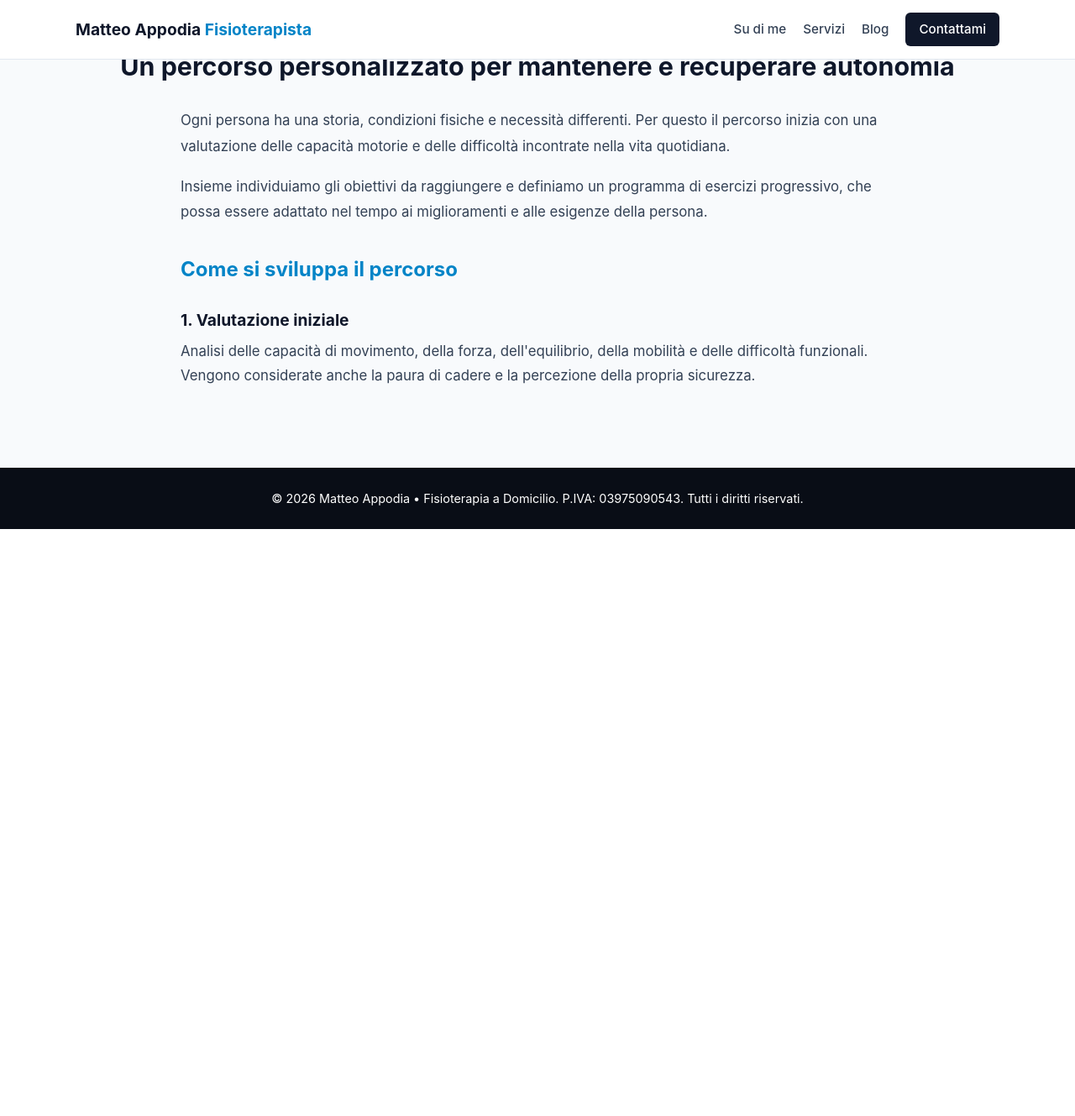
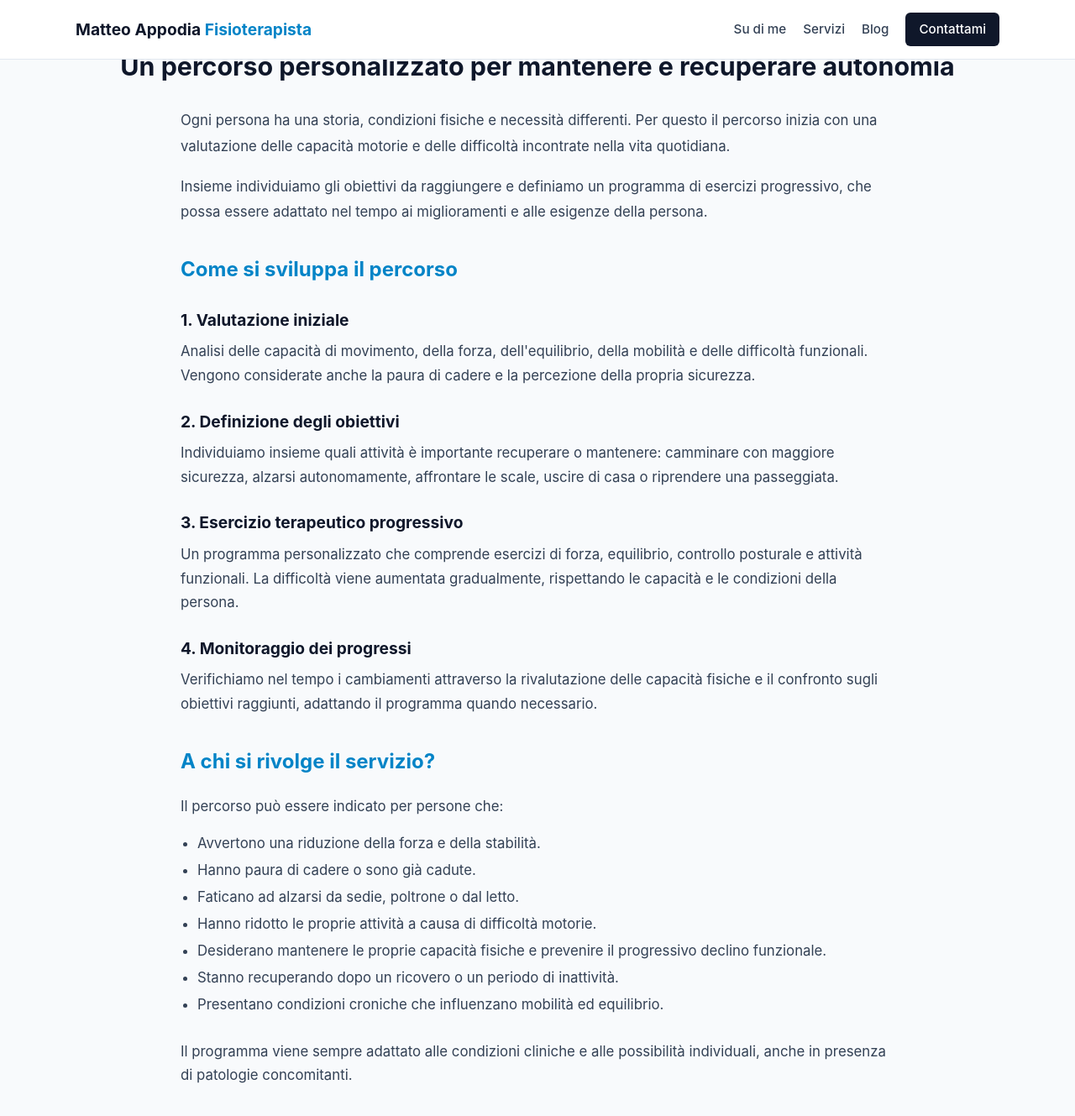
Before and after one commit to matteoappodia02-max/matteo-appodia-fisioterapista, a Jekyll site: the page built from riabilitazione-anziani.md, in a window 1280 px wide and 1400 px high, scrolled down 2967 px. Shown: the top 1329 px of the window at 84% size. Built offline with Jekyll 4.4.1, drawn with Linux system fonts in a browser that asks for light colours; before the commit the page ends 3597 px from its top, so only the background shows below that; some of the changed text lies outside the part shown.

Commit message:
Update riabilitazione-anziani.md

```diff
--- a/riabilitazione-anziani.md
+++ b/riabilitazione-anziani.md
@@ -8,190 +8,154 @@
 <!-- HERO E INTRODUZIONE -->
 <div class="section section-light">
     <div class="container">
-
-        <h1 style="color: var(--primary); font-size: 2.3rem; text-align: center; margin-bottom: 15px;">
-            Fisioterapia per Anziani e Autonomia
-        </h1>
-
-        <p class="section-subtitle" style="max-width: 850px; margin: 0 auto 40px auto; text-align: center; color: #1e293b; font-size: 1.2rem; line-height: 1.7;">
-            Mantenere la propria autonomia significa continuare a fare le cose che contano. Un percorso di fisioterapia personalizzato per migliorare forza, equilibrio e capacità di movimento, direttamente a casa tua, a Foligno e dintorni.
-        </p>
+        <h1 style="color: var(--primary); font-size: 2.3rem; text-align: center; margin-bottom: 15px;">Fisioterapia per Anziani e Autonomia</h1>
+        <p class="section-subtitle" style="max-width: 850px; margin: 0 auto 40px auto; text-align: center; color: #1e293b; font-size: 1.2rem; line-height: 1.7;">Mantenere la propria autonomia significa continuare a fare le cose che contano. Un percorso di fisioterapia personalizzato per migliorare forza, equilibrio e capacità di movimento, direttamente a casa tua, a Foligno e dintorni.</p>
 
         <div class="about-grid" style="margin-bottom: 50px;">
-
             <div class="about-text">
-
-                <h2 style="color: var(--accent); font-size: 1.8rem; margin-bottom: 15px;">
-                    Quando muoversi diventa più faticoso, anche le piccole cose possono cambiare
-                </h2>
-
-                <p style="color: #1e293b; line-height: 1.7; margin-bottom: 15px; font-size: 1.05rem;">
-                    Con il passare degli anni può capitare di accorgersi che alcuni movimenti non sono più semplici come un tempo. Alzarsi dal letto o dalla poltrona richiede più fatica, camminare diventa meno sicuro, fare le scale comporta uno sforzo maggiore.
-                </p>
-
-                <p style="color: #1e293b; line-height: 1.7; margin-bottom: 15px; font-size: 1.05rem;">
-                    A volte si inizia a evitare una passeggiata, una commissione o un'attività che prima faceva parte della propria giornata. Questi cambiamenti possono essere legati a una riduzione della forza muscolare, dell'equilibrio e della capacità di adattarsi alle diverse situazioni di movimento.
-                </p>
-
-                <p style="color: #1e293b; line-height: 1.7; margin-bottom: 15px; font-size: 1.05rem;">
-                    Anche dopo una caduta, un ricovero o un periodo di inattività, può diventare difficile ritrovare la sicurezza necessaria per muoversi liberamente.
-                </p>
-
+                <h2 style="color: var(--accent); font-size: 1.8rem; margin-bottom: 15px;">Quando muoversi diventa più faticoso, anche le piccole cose possono cambiare</h2>
+                <p style="color: #1e293b; line-height: 1.7; margin-bottom: 15px; font-size: 1.05rem;">Con il passare degli anni può capitare di accorgersi che alcuni movimenti non sono più semplici come un tempo. Alzarsi dal letto o dalla poltrona richiede più fatica, camminare diventa meno sicuro, fare le scale comporta uno sforzo maggiore.</p>
+                <p style="color: #1e293b; line-height: 1.7; margin-bottom: 15px; font-size: 1.05rem;">A volte si inizia a evitare una passeggiata, una commissione o un'attività che prima faceva parte della propria giornata. Questi cambiamenti possono essere legati a una riduzione della forza muscolare, dell'equilibrio e della capacità di adattarsi alle diverse situazioni di movimento.</p>
+                <p style="color: #1e293b; line-height: 1.7; margin-bottom: 15px; font-size: 1.05rem;">Anche dopo una caduta, un ricovero o un periodo di inattività, può diventare difficile ritrovare la sicurezza necessaria per muoversi liberamente.</p>
             </div>
-
             <div class="about-image">
                 <img src="{{ site.baseurl }}/images/anziano.jpg" alt="Fisioterapia domiciliare per anziani e recupero dell'autonomia" class="service-hero-img" style="border-radius: 12px; object-fit: cover; width: 100%; height: 100%; min-height: 300px; box-shadow: 0 10px 25px rgba(0,0,0,0.1);">
             </div>
-
         </div>
-
     </div>
 </div>
 
 <!-- AGITATION: CONSEGUENZE SULLA QUOTIDIANITÀ -->
 <div class="section section-light" style="background-color: #f1f5f9;">
     <div class="container">
-
         <div style="max-width: 850px; margin: 0 auto;">
-
-            <h2 style="color: var(--primary); font-size: 1.9rem; margin-bottom: 20px; text-align: center;">
-                Il problema non è soltanto la difficoltà di un movimento
-            </h2>
-
-            <p style="color: #334155; line-height: 1.8; font-size: 1.05rem; margin-bottom: 18px;">
-                Quando ci si sente meno sicuri nei propri movimenti, può diventare naturale iniziare a fare meno attività.
-            </p>
-
-            <p style="color: #334155; line-height: 1.8; font-size: 1.05rem; margin-bottom: 18px;">
-                Si cammina meno, si evitano le scale, si preferisce rimanere seduti e si chiede più spesso aiuto anche per compiti che prima si svolgevano autonomamente.
-            </p>
-
-            <p style="color: #334155; line-height: 1.8; font-size: 1.05rem; margin-bottom: 18px;">
-                La paura di cadere può contribuire a limitare ulteriormente il movimento. E quando si riducono le occasioni di utilizzare le proprie capacità fisiche, diventa più difficile mantenerle nel tempo.
-            </p>
-
-            <p style="color: #334155; line-height: 1.8; font-size: 1.05rem; margin-bottom: 18px;">
-                Si può così entrare in un circolo vizioso: meno movimento, minore fiducia nelle proprie capacità, maggiore difficoltà nelle attività quotidiane.
-            </p>
-
-            <p style="color: #334155; line-height: 1.8; font-size: 1.05rem;">
-                <strong style="color: var(--primary);">Recuperare sicurezza non significa semplicemente imparare a evitare le cadute, ma ritrovare la possibilità di partecipare alla propria vita senza rinunciare inutilmente a ciò che si desidera fare.</strong>
-            </p>
-
+            <h2 style="color: var(--primary); font-size: 1.9rem; margin-bottom: 20px; text-align: center;">Il problema non è soltanto la difficoltà di un movimento</h2>
+            <p style="color: #334155; line-height: 1.8; font-size: 1.05rem; margin-bottom: 18px;">Quando ci si sente meno sicuri nei propri movimenti, può diventare naturale iniziare a fare meno attività.</p>
+            <p style="color: #334155; line-height: 1.8; font-size: 1.05rem; margin-bottom: 18px;">Si cammina meno, si evitano le scale, si preferisce rimanere seduti e si chiede più spesso aiuto anche per compiti che prima si svolgevano autonomamente.</p>
+            <p style="color: #334155; line-height: 1.8; font-size: 1.05rem; margin-bottom: 18px;">La paura di cadere può contribuire a limitare ulteriormente il movimento. E quando si riducono le occasioni di utilizzare le proprie capacità fisiche, diventa più difficile mantenerle nel tempo.</p>
+            <p style="color: #334155; line-height: 1.8; font-size: 1.05rem; margin-bottom: 18px;">Si può così entrare in un circolo vizioso: meno movimento, minore fiducia nelle proprie capacità, maggiore difficoltà nelle attività quotidiane.</p>
+            <p style="color: #334155; line-height: 1.8; font-size: 1.05rem;"><strong style="color: var(--primary);">Recuperare sicurezza non significa semplicemente imparare a evitare le cadute, ma ritrovare la possibilità di partecipare alla propria vita senza rinunciare inutilmente a ciò che si desidera fare.</strong></p>
         </div>
-
     </div>
 </div>
 
 <!-- BRAND ELEVATION -->
 <div class="section section-light">
     <div class="container">
+        <div style="max-width: 950px; margin: 0 auto;">
+            <h2 style="color: var(--accent); font-size: 1.9rem; text-align: center; margin-bottom: 25px;">La sicurezza si costruisce attraverso capacità che possono essere allenate</h2>
+            <p style="color: #1e293b; line-height: 1.8; font-size: 1.05rem; margin-bottom: 18px;">La fisioterapia per l'anziano non dovrebbe limitarsi a proporre movimenti generici o attività poco collegate alle difficoltà che la persona incontra ogni giorno.</p>
+            <p style="color: #1e293b; line-height: 1.8; font-size: 1.05rem; margin-bottom: 18px;">È importante lavorare sulle capacità fisiche che permettono di affrontare concretamente la quotidianità: alzarsi, camminare, cambiare direzione, superare un ostacolo, mantenere l'equilibrio e gestire situazioni impreviste.</p>
+            <p style="color: #1e293b; line-height: 1.8; font-size: 1.05rem; margin-bottom: 35px;">Per questo il mio approccio si basa su esercizi strutturati, progressivi e adattati alle capacità della persona, con particolare attenzione a tre componenti fondamentali.</p>
 
-        <div style="max-width: 950px; margin: 0 auto;">
-
-            <h2 style="color: var(--accent); font-size: 1.9rem; text-align: center; margin-bottom: 25px;">
-                La sicurezza si costruisce attraverso capacità che possono essere allenate
-            </h2>
-
-            <p style="color: #1e293b; line-height: 1.8; font-size: 1.05rem; margin-bottom: 18px;">
-                La fisioterapia per l'anziano non dovrebbe limitarsi a proporre movimenti generici o attività poco collegate alle difficoltà che la persona incontra ogni giorno.
-            </p>
-
-            <p style="color: #1e293b; line-height: 1.8; font-size: 1.05rem; margin-bottom: 18px;">
-                È importante lavorare sulle capacità fisiche che permettono di affrontare concretamente la quotidianità: alzarsi, camminare, cambiare direzione, superare un ostacolo, mantenere l'equilibrio e gestire situazioni impreviste.
-            </p>
-
-            <p style="color: #1e293b; line-height: 1.8; font-size: 1.05rem; margin-bottom: 35px;">
-                Per questo il mio approccio si basa su esercizi strutturati, progressivi e adattati alle capacità della persona, con particolare attenzione a tre componenti fondamentali.
-            </p>
-
-            <!-- FORZA -->
             <div style="display: flex; gap: 20px; align-items: flex-start; margin-bottom: 30px; flex-wrap: wrap;">
-                <div style="flex: 0 0 65px; font-size: 2rem; color: var(--accent);">
-                    <i class="fas fa-dumbbell"></i>
-                </div>
+                <div style="flex: 0 0 65px; font-size: 2rem; color: var(--accent);"><i class="fas fa-dumbbell"></i></div>
                 <div style="flex: 1; min-width: 220px;">
                     <h3 style="color: var(--primary); font-size: 1.35rem; margin-bottom: 10px;">Forza muscolare</h3>
-                    <p style="color: #334155; line-height: 1.7; font-size: 1.05rem;">
-                        Allenare la forza delle gambe e degli altri distretti coinvolti nei movimenti quotidiani per migliorare la capacità di alzarsi, camminare, salire le scale e affrontare gli spostamenti.
-                    </p>
+                    <p style="color: #334155; line-height: 1.7; font-size: 1.05rem;">Allenare la forza delle gambe e degli altri distretti coinvolti nei movimenti quotidiani per migliorare la capacità di alzarsi, camminare, salire le scale e affrontare gli spostamenti.</p>
                 </div>
             </div>
 
             <hr style="border: 0; border-top: 1px solid #e2e8f0; margin: 25px 0;">
 
-            <!-- EQUILIBRIO -->
             <div style="display: flex; gap: 20px; align-items: flex-start; margin-bottom: 30px; flex-wrap: wrap;">
-                <div style="flex: 0 0 65px; font-size: 2rem; color: var(--accent);">
-                    <i class="fas fa-person-walking"></i>
-                </div>
+                <div style="flex: 0 0 65px; font-size: 2rem; color: var(--accent);"><i class="fas fa-person-walking"></i></div>
                 <div style="flex: 1; min-width: 220px;">
                     <h3 style="color: var(--primary); font-size: 1.35rem; margin-bottom: 10px;">Equilibrio e controllo del movimento</h3>
-                    <p style="color: #334155; line-height: 1.7; font-size: 1.05rem;">
-                        Migliorare la capacità di mantenere e recuperare l'equilibrio, spostare il peso del corpo, cambiare direzione e adattarsi alle diverse condizioni dell'ambiente.
-                    </p>
+                    <p style="color: #334155; line-height: 1.7; font-size: 1.05rem;">Migliorare la capacità di mantenere e recuperare l'equilibrio, spostare il peso del corpo, cambiare direzione e adattarsi alle diverse condizioni dell'ambiente.</p>
                 </div>
             </div>
 
             <hr style="border: 0; border-top: 1px solid #e2e8f0; margin: 25px 0;">
 
-            <!-- TERRA E RIALZAMENTO -->
             <div style="display: flex; gap: 20px; align-items: flex-start; margin-bottom: 35px; flex-wrap: wrap;">
-                <div style="flex: 0 0 65px; font-size: 2rem; color: var(--accent);">
-                    <i class="fas fa-person-falling"></i>
-                </div>
+                <div style="flex: 0 0 65px; font-size: 2rem; color: var(--accent);"><i class="fas fa-person-falling"></i></div>
                 <div style="flex: 1; min-width: 220px;">
                     <h3 style="color: var(--primary); font-size: 1.35rem; margin-bottom: 10px;">Capacità di andare a terra e rialzarsi</h3>
-                    <p style="color: #334155; line-height: 1.7; font-size: 1.05rem;">
-                        Allenare, quando possibile e in condizioni di sicurezza, la capacità di scendere a terra, muoversi in questa posizione e rialzarsi. Un aspetto spesso trascurato, ma importante per affrontare con maggiore preparazione un'eventuale caduta.
-                    </p>
+                    <p style="color: #334155; line-height: 1.7; font-size: 1.05rem;">Allenare, quando possibile e in condizioni di sicurezza, la capacità di scendere a terra, muoversi in questa posizione e rialzarsi. Un aspetto spesso trascurato, ma importante per affrontare con maggiore preparazione un'eventuale caduta.</p>
                 </div>
             </div>
 
-            <!-- FAME -->
             <div style="background: #f1f5f9; padding: 30px; border-radius: 12px; border-left: 4px solid var(--accent);">
                 <h3 style="color: var(--primary); font-size: 1.4rem; margin-bottom: 15px;">Un programma ispirato al protocollo FaME</h3>
-                <p style="color: #334155; line-height: 1.8; font-size: 1.05rem; margin-bottom: 15px;">
-                    Il lavoro prende ispirazione dai principi del programma <strong>Falls Management Exercise (FaME)</strong>, un modello di esercizio strutturato per le persone anziane, orientato al miglioramento dell'equilibrio, della forza e della funzionalità, con particolare attenzione alla prevenzione delle cadute.
-                </p>
-                <p style="color: #334155; line-height: 1.8; font-size: 1.05rem;">
-                    Non si tratta di proporre una semplice sequenza di esercizi uguale per tutti: intensità, difficoltà e progressione vengono adattate alle capacità iniziali e agli obiettivi individuali.
-                </p>
-                <p style="color: #334155; line-height: 1.8; font-size: 1.05rem; margin-top: 15px;">
-                    <strong>L'obiettivo è costruire capacità che abbiano un'utilità concreta nella vita di tutti i giorni.</strong>
-                </p>
+                <p style="color: #334155; line-height: 1.8; font-size: 1.05rem; margin-bottom: 15px;">Il lavoro prende ispirazione dai principi del programma <strong>Falls Management Exercise (FaME)</strong>, un modello di esercizio strutturato per le persone anziane, orientato al miglioramento dell'equilibrio, della forza e della funzionalità, con particolare attenzione alla prevenzione delle cadute.</p>
+                <p style="color: #334155; line-height: 1.8; font-size: 1.05rem;">Non si tratta di proporre una semplice sequenza di esercizi uguale per tutti: intensità, difficoltà e progressione vengono adattate alle capacità iniziali e agli obiettivi individuali.</p>
+                <p style="color: #334155; line-height: 1.8; font-size: 1.05rem; margin-top: 15px;"><strong>L'obiettivo è costruire capacità che abbiano un'utilità concreta nella vita di tutti i giorni.</strong></p>
             </div>
-
         </div>
-
     </div>
 </div>
 
 <!-- SOLUZIONE E PERCORSO -->
 <div class="section section-light" style="background-color: #f8fafc;">
     <div class="container">
-
-        <h2 style="color: var(--primary); font-size: 1.9rem; text-align: center; margin-bottom: 25px;">
-            Un percorso personalizzato per mantenere e recuperare autonomia
-        </h2>
-
+        <h2 style="color: var(--primary); font-size: 1.9rem; text-align: center; margin-bottom: 25px;">Un percorso personalizzato per mantenere e recuperare autonomia</h2>
         <div style="max-width: 850px; margin: 0 auto;">
-
-            <p style="color: #334155; line-height: 1.8; font-size: 1.05rem; margin-bottom: 18px;">
-                Ogni persona ha una storia, condizioni fisiche e necessità differenti. Per questo il percorso inizia con una valutazione delle capacità motorie e delle difficoltà incontrate nella vita quotidiana.
-            </p>
-
-            <p style="color: #334155; line-height: 1.8; font-size: 1.05rem; margin-bottom: 35px;">
-                Insieme individuiamo gli obiettivi da raggiungere e definiamo un programma di esercizi progressivo, che possa essere adattato nel tempo ai miglioramenti e alle esigenze della persona.
-            </p>
+            <p style="color: #334155; line-height: 1.8; font-size: 1.05rem; margin-bottom: 18px;">Ogni persona ha una storia, condizioni fisiche e necessità differenti. Per questo il percorso inizia con una valutazione delle capacità motorie e delle difficoltà incontrate nella vita quotidiana.</p>
+            <p style="color: #334155; line-height: 1.8; font-size: 1.05rem; margin-bottom: 35px;">Insieme individuiamo gli obiettivi da raggiungere e definiamo un programma di esercizi progressivo, che possa essere adattato nel tempo ai miglioramenti e alle esigenze della persona.</p>
 
             <h3 style="color: var(--accent); font-size: 1.5rem; margin-bottom: 25px;">Come si sviluppa il percorso</h3>
 
             <div style="margin-bottom: 25px;">
                 <h4 style="color: var(--primary); font-size: 1.2rem; margin-bottom: 8px;">1. Valutazione iniziale</h4>
-                <p style="color: #334155; line-height: 1.7; font-size: 1.05rem;">
-                    Analisi delle capacità di movimento, della forza, dell'equilibrio, della mobilità e delle difficoltà funzionali. Vengono considerate anche la paura di cadere e la percezione della propria sicurezza.
-                </p>
+                <p style="color: #334155; line-height: 1.7; font-size: 1.05rem;">Analisi delle capacità di movimento, della forza, dell'equilibrio, della mobilità e delle difficoltà funzionali. Vengono considerate anche la paura di cadere e la percezione della propria sicurezza.</p>
+            </div>
+            <div style="margin-bottom: 25px;">
+                <h4 style="color: var(--primary); font-size: 1.2rem; margin-bottom: 8px;">2. Definizione degli obiettivi</h4>
+                <p style="color: #334155; line-height: 1.7; font-size: 1.05rem;">Individuiamo insieme quali attività è importante recuperare o mantenere: camminare con maggiore sicurezza, alzarsi autonomamente, affrontare le scale, uscire di casa o riprendere una passeggiata.</p>
+            </div>
+            <div style="margin-bottom: 25px;">
+                <h4 style="color: var(--primary); font-size: 1.2rem; margin-bottom: 8px;">3. Esercizio terapeutico progressivo</h4>
+                <p style="color: #334155; line-height: 1.7; font-size: 1.05rem;">Un programma personalizzato che comprende esercizi di forza, equilibrio, controllo posturale e attività funzionali. La difficoltà viene aumentata gradualmente, rispettando le capacità e le condizioni della persona.</p>
+            </div>
+            <div style="margin-bottom: 35px;">
+                <h4 style="color: var(--primary); font-size: 1.2rem; margin-bottom: 8px;">4. Monitoraggio dei progressi</h4>
+                <p style="color: #334155; line-height: 1.7; font-size: 1.05rem;">Verifichiamo nel tempo i cambiamenti attraverso la rivalutazione delle capacità fisiche e il confronto sugli obiettivi raggiunti, adattando il programma quando necessario.</p>
             </div>
 
-            <div style="margin-bottom: 25px;">
+            <h3 style="color: var(--accent); font-size: 1.5rem; margin-bottom: 20px;">A chi si rivolge il servizio?</h3>
+            <p style="color: #334155; line-height: 1.7; font-size: 1.05rem; margin-bottom: 15px;">Il percorso può essere indicato per persone che:</p>
+            <ul style="margin: 15px 0 25px 20px; color: #334155; line-height: 1.9; font-size: 1.05rem;">
+                <li>Avvertono una riduzione della forza e della stabilità.</li>
+                <li>Hanno paura di cadere o sono già cadute.</li>
+                <li>Faticano ad alzarsi da sedie, poltrone o dal letto.</li>
+                <li>Hanno ridotto le proprie attività a causa di difficoltà motorie.</li>
+                <li>Desiderano mantenere le proprie capacità fisiche e prevenire il progressivo declino funzionale.</li>
+                <li>Stanno recuperando dopo un ricovero o un periodo di inattività.</li>
+                <li>Presentano condizioni croniche che influenzano mobilità ed equilibrio.</li>
+            </ul>
+            <p style="color: #334155; line-height: 1.7; font-size: 1.05rem;">Il programma viene sempre adattato alle condizioni cliniche e alle possibilità individuali, anche in presenza di patologie concomitanti.</p>
+        </div>
+    </div>
+</div>
+
+<!-- VALORE DEL DOMICILIO -->
+<div class="section section-light">
+    <div class="container">
+        <div style="max-width: 850px; margin: 0 auto;">
+            <h2 style="color: var(--primary); font-size: 1.9rem; text-align: center; margin-bottom: 25px;">Il valore della fisioterapia domiciliare</h2>
+            <p style="color: #334155; line-height: 1.8; font-size: 1.05rem; margin-bottom: 18px;">Allenarsi nel proprio ambiente permette di affrontare direttamente alcune delle difficoltà che possono limitare l'autonomia: alzarsi dalla propria poltrona, muoversi negli spazi domestici, affrontare gradini e ostacoli presenti in casa.</p>
+            <p style="color: #334155; line-height: 1.8; font-size: 1.05rem; margin-bottom: 18px;">La presenza del fisioterapista consente di adattare gli esercizi alle caratteristiche dell'ambiente e di individuare strategie utili per rendere più sicuri i movimenti quotidiani.</p>
+            <p style="color: #334155; line-height: 1.8; font-size: 1.05rem;">Anche familiari e caregiver, quando necessario, possono essere coinvolti per comprendere come sostenere la persona senza sostituirsi inutilmente alle sue capacità.</p>
+        </div>
+    </div>
+</div>
+
+<!-- CTA FINALE -->
+<div class="section section-dark">
+    <div class="container">
+        <div style="max-width: 750px; margin: 0 auto; text-align: center;">
+            <h2 style="font-size: 2rem; margin-bottom: 20px;">Continuare a muoversi significa continuare a vivere le proprie giornate</h2>
+            <p style="color: #cbd5e1; line-height: 1.8; font-size: 1.1rem; margin-bottom: 20px;">Se tu o un tuo familiare avete difficoltà nel camminare, nell'alzarvi o nel mantenere l'equilibrio, possiamo parlarne.</p>
+            <p style="color: #cbd5e1; line-height: 1.8; font-size: 1.1rem; margin-bottom: 30px;">Valuteremo insieme le difficoltà presenti e capiremo quale percorso fisioterapico possa essere più adatto alle vostre esigenze.</p>
+            <p style="color: #ffffff; font-weight: 600; font-size: 1.05rem; margin-bottom: 25px;">Fisioterapia domiciliare a Foligno e nei comuni limitrofi.</p>
+            <a href="https://wa.me/393703448214" target="_blank" rel="noopener noreferrer" class="btn btn-primary" style="font-size: 1.1rem; padding: 15px 30px;">Parliamone su WhatsApp</a>
+            <p style="color: #94a3b8; font-size: 0.9rem; margin-top: 20px;">Matteo Appodia – Fisioterapista</p>
+        </div>
+    </div>
+</div>
+
+<!-- FAQ -->
+<div class="section section-dark">
+    <div class="container">
+        <h2 style="text-align: center; margin-bottom: 15px;">Domande frequenti sulla
```
